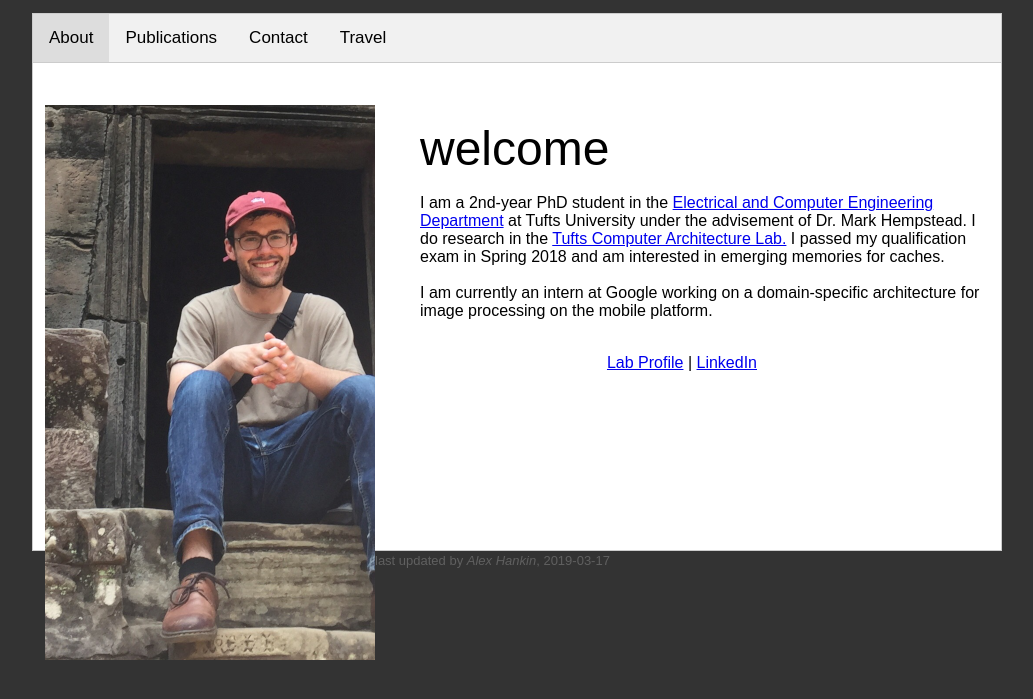
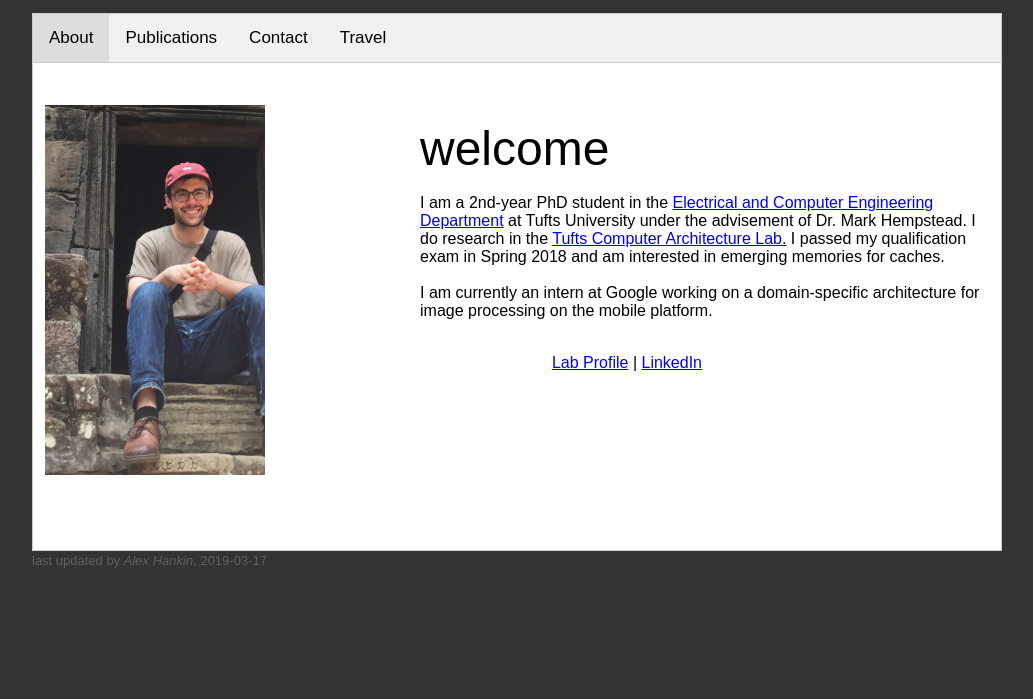
Before and after one commit to hankin0/hankin0.github.io, a Jekyll site: the page built from index.html, in a window 1280 px wide. Shown: the top 699 px of the page, without its empty margins (123-1156 px from the left). Built offline with Jekyll 4.4.1, drawn with Linux system fonts in a browser that asks for light colours.

Commit message:
change bio pic size

```diff
--- a/index.html
+++ b/index.html
@@ -15,7 +15,7 @@ layout: default
       <!-- "About" tab -->
       <div id="About" class="tabcontent">
  	    <br><br>
-        <img src="images/just_me_cambodia.png" width='330' height='555' align="left">
+        <img src="images/just_me_cambodia.png" width='220' height='370' align="left">
                     <p class="ex1">
                     <font size="8">welcome</font><br><br>
 		    I am a 2nd-year PhD student in the <a
```
